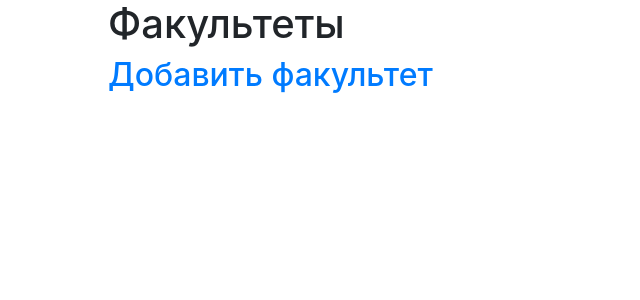
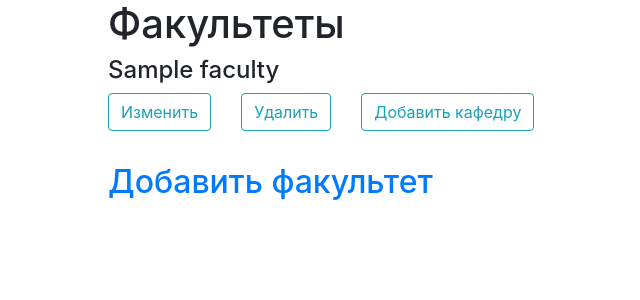
Before and after one commit to tovarischduraley/ETUrate, a Django app: page /admin-panel/ in a window 1280 px wide. Shown: the part 56-356 px from the top of the page, without its empty margins (72-712 px from the left). Run offline with Django 3.2, Linux system fonts and the light colour scheme; a user stored in the database is signed in; tables that the repository leaves empty hold one stand-in row (values such as "Sample post").

Commit message:
Added cathedra create method

```diff
--- a/navigation/models.py
+++ b/navigation/models.py
@@ -46,7 +46,7 @@ class Cathedra(models.Model):
     faculty = models.ForeignKey(Faculty, on_delete=models.CASCADE, verbose_name='Факультет', related_name='cathedras')
     title = models.CharField(max_length=50, db_index=True, verbose_name='Название кафедры')
     slug = models.SlugField(max_length=50, blank=True, unique=True, verbose_name='Ссылка на кафедру')
-    info = models.TextField(max_length=500, default=None, verbose_name='Описание кафедры')
+    info = models.TextField(max_length=500, blank=True, verbose_name='Описание кафедры')
     image = models.ImageField(default='default.png', blank=True, upload_to='cathedra_logos/',
                               verbose_name='Логотип кафедры')
 
--- a/navigation/templates/navigation/admin_panel.html
+++ b/navigation/templates/navigation/admin_panel.html
@@ -6,5 +6,28 @@
 
 {% block content %}
 <h1>Факультеты</h1>
-<h2><a href="{% url 'faculty_creation_url' %}">Добавить факультет</a></h2>
+{% for faculty in faculties %}
+<h4>{{ faculty }}</h4>
+<div class="row">
+    <form method="get" class="form-group" action="{% url 'faculty_edit_url' faculty_id=faculty.id %}" >
+        {% csrf_token %}
+        <div class="form-group col">
+            <button type="submit" class="btn btn-outline-info">Изменить</button>
+        </div>
+    </form>
+    <form method="post" class="form-group" action="{% url 'faculty_delete_url' faculty_id=faculty.id %}">
+        {% csrf_token %}
+        <div class="form-group col">
+            <button type="submit" class="btn btn-outline-info" >Удалить</button>
+        </div>
+    </form>
+    <form method="get" class="form-group" action="{% url 'cathedra_create_url' faculty_slug=faculty.slug %}">
+        {% csrf_token %}
+        <div class="form-group col">
+            <button type="submit" class="btn btn-outline-info" >Добавить кафедру</button>
+        </div>
+    </form>
+</div>
+{% endfor %}
+<h2><a href="{% url 'faculty_create_url' %}">Добавить факультет</a></h2>
 {% endblock %}
--- a/navigation/templates/navigation/cathedra_control.html
+++ b/navigation/templates/navigation/cathedra_control.html
@@ -23,7 +23,6 @@
             </div>
         </form>
     </div>
-
 {% endfor %}
 <h3><a href="{% url 'teacher_create_url' %}">Добавить преподавателя</a></h3>
 <h3><a href="{% url 'courses_url' %}">Курсы</a></h3>
--- a/navigation/urls.py
+++ b/navigation/urls.py
@@ -14,7 +14,10 @@ urlpatterns = [
     path('cathedra-control/teacher-edit/teacher_id=<int:teacher_id>/', teacher_edit, name='teacher_edit_url'),
     path('cathedra-control/teacher-delete/teacher_id=<int:teacher_id>/', teacher_delete, name='teacher_delete_url'),
     path('admin-panel/', admin_panel, name='admin_panel_url'),
-    path('admin-panel/faculty-create/', faculty_create, name='faculty_creation_url'),
+    path('admin-panel/faculty-create/', faculty_create, name='faculty_create_url'),
+    path('admin-panel/faculty-edit/faculty_id=<int:faculty_id>', faculty_edit, name='faculty_edit_url'),
+    path('admin-panel/faculty-delete/faculty_id=<int:faculty_id>', faculty_delete, name='faculty_delete_url'),
+    path('admin-panel/<str:faculty_slug>/cathedra-create/', cathedra_create, name='cathedra_create_url'),
     path('faculties/', faculties_list, name='faculties_list_url'),
     path('teachers/teacher_id=<int:teacher_id>/', teacher_detail, name='teacher_detail_url'),
     path('<str:faculty_slug>/', faculty_detail, name='faculty_detail_url'),
--- a/navigation/views.py
+++ b/navigation/views.py
@@ -49,7 +49,7 @@ def teacher_create(request):
             return redirect('cathedra_control_url')
     else:
         form = TeacherCreateEditForm()
-    return render(request, 'navigation/teacher_creation.html', context={'form': form})
+    return render(request, 'navigation/teacher_create.html', context={'form': form})
 
 
 @cathedra_head_only
@@ -90,7 +90,7 @@ def course_create(request):
 
 
 @cathedra_head_only
-def course_edit(request, course_id):
+def course_edit(request, course_id=None):
     course = get_object_or_404(Course, id=course_id)
     if request.method == 'POST':
         form = CourseEditForm(request.POST, instance=course)
@@ -106,28 +106,60 @@ def course_edit(request, course_id):
 
 
 @cathedra_head_only
-def course_delete(request, course_id):
+def course_delete(request, course_id=None):
     course = get_object_or_404(Course, id=course_id)
     if request.method == 'POST':
         course.delete()
         return redirect('courses_url')
 
 
-"""Дождаться решения по поводу админской панели"""
-
-
 @staff_only
 def admin_panel(request):
-    return render(request, 'navigation/admin_panel.html')
+    faculties = Faculty.objects.all()
+    return render(request, 'navigation/admin_panel.html', context={'faculties': faculties})
 
 
 @staff_only
 def faculty_create(request):
     if request.method == 'POST':
-        form = FacultyCreateForm(request.POST, request.FILES)
+        form = FacultyCreateEditForm(request.POST, request.FILES)
         if form.is_valid():
             form.save()
             return redirect('admin_panel_url')
     else:
-        form = FacultyCreateForm()
-    return render(request, 'navigation/faculty_creation.html', context={'form': form})
+        form = FacultyCreateEditForm()
+    return render(request, 'navigation/faculty_create.html', context={'form': form})
+
+
+@staff_only
+def faculty_edit(request, faculty_id=None):
+    faculty = get_object_or_404(Faculty, id=faculty_id)
+    if request.method == 'POST':
+        form = FacultyCreateEditForm(request.POST, request.FILES, instance=faculty)
+        if form.is_valid():
+            form.save()
+            return redirect('admin_panel_url')
+    else:
+        form = FacultyCreateEditForm(instance=faculty)
+    return render(request, 'navigation/faculty_edit.html', context={'form': form})
+
+
+@staff_only
+def faculty_delete(request, faculty_id=None):
+    faculty = get_object_or_404(Faculty, id=faculty_id)
+    if request.method == 'POST':
+        faculty.delete()
+        return redirect('admin_panel_url')
+
+@staff_only
+def cathedra_create(request, faculty_slug=None):
+    faculty = get_object_or_404(Faculty, slug=faculty_slug)
+    if request.method == 'POST':
+        cathedra = Cathedra.objects.create(faculty=faculty)
+        form = CathedraCreateEditForm(request.POST, request.FILES, instance=cathedra)
+        if form.is_valid():
+            form.save()
+            return redirect('admin_panel_url')
+    else:
+        form = CathedraCreateEditForm()
+    return render(request, 'navigation/cathedra_create.html', context={'form': form})
```
Also changed, not shown: navigation/forms.py (+7 -1 lines), navigation/templates/navigation/cathedra_create.html (added, +21 -0 lines), navigation/templates/navigation/faculty_edit.html (added, +21 -0 lines), navigation/migrations/0003_auto_20210406_0057.py (added), navigation/templates/navigation/faculty_create.html (renamed from navigation/templates/navigation/faculty_creation.html), navigation/templates/navigation/teacher_create.html (renamed from navigation/templates/navigation/teacher_creation.html).
